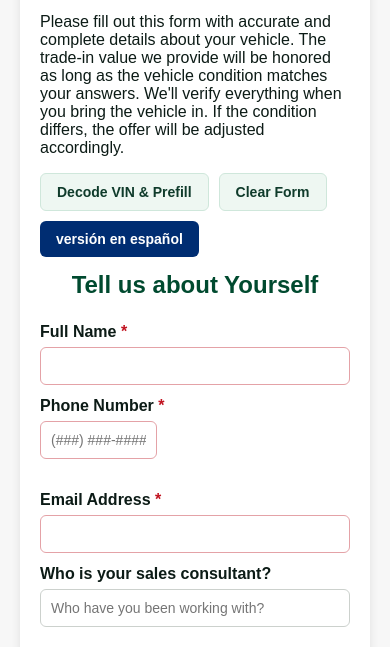
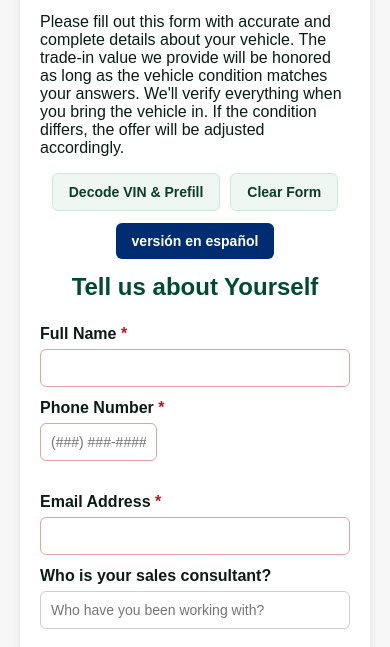
Before and after one commit to mpalmer79/quirk-trade-appraisal-Subaru, a plain HTML site: page index.html in a window 390 px wide. Shown: the part 197-844 px from the top of the page. Drawn offline with Linux system fonts and the light colour scheme; no server answers.

Commit message:
Update index.html

```diff
--- a/index.html
+++ b/index.html
@@ -37,10 +37,28 @@
         /* keep large but prevent overflow on narrow phones */
         font-size:clamp(22px, 6vw, 34px);
       }
+
+      /* ===== Mobile utility bar: center the Spanish button ===== */
+      .utilitybar{
+        display:flex;
+        flex-direction:column;
+        align-items:center;          /* horizontally center children */
+        gap:12px;
+      }
+      .utilitybar .left-actions{
+        display:flex;
+        gap:10px;
+        flex-wrap:wrap;
+        justify-content:center;      /* keep Decode/Clear tidy on small screens */
+      }
+      .utilitybar .spanish-btn{
+        display:block;               /* allow auto margins to take effect */
+        margin:0 auto;               /* <-- centers ‘versión en español’ */
+      }
     }
 
     /* ===== Page watermark (quirk-lot3.webp) ===== */
-    :root { --wm-opacity: 0.35; } /* <-- adjust this to lighten/darken the watermark */
+    :root { --wm-opacity: 0.35; } /* adjust to lighten/darken the watermark */
 
     /* Put a soft, fixed watermark behind the whole page */
     body.has-watermark { position: relative; }
@@ -62,7 +80,7 @@
       Final Version:
       1. The 'netlify' attribute tells Netlify to process the form.
       2. The 'action="/success/index.html"' attribute now points directly to the success file.
-    -->
+  -->
   <form action="/.netlify/functions/trade-appraisal" enctype="multipart/form-data" id="tradeForm" method="post" netlify-honeypot="company">
     <!-- This is the honeypot field to catch bots -->
     <input autocomplete="off" name="company" style="position:absolute; left:-10000px; opacity:0; height:0; width:0;" tabindex="-1" type="text"/>
@@ -267,6 +285,7 @@
     <fieldset class="section">
       <legend class="visually-hidden">Photo Uploads</legend>
       <h2 data-i18n="photos">Photo Uploads (Optional)</h2>
+
       <label data-i18n="photosExterior">Exterior Photos</label>
       <input accept="image/*" id="photoExterior" multiple name="photoExterior" type="file"/>
       <div aria-live="polite" class="preview-grid" id="prevExterior"></div>
@@ -282,6 +301,7 @@
       <label data-i18n="photosDamage">Damage / Flaws</label>
       <input accept="image/*" id="photoDamage" multiple name="photoDamage" type="file"/>
       <div aria-live="polite" class="preview-grid" id="prevDamage"></div>
+
       <div class="hint" data-i18n="photoHint">Max 10MB per file; 24 files total.</div>
     </fieldset>
 
```
